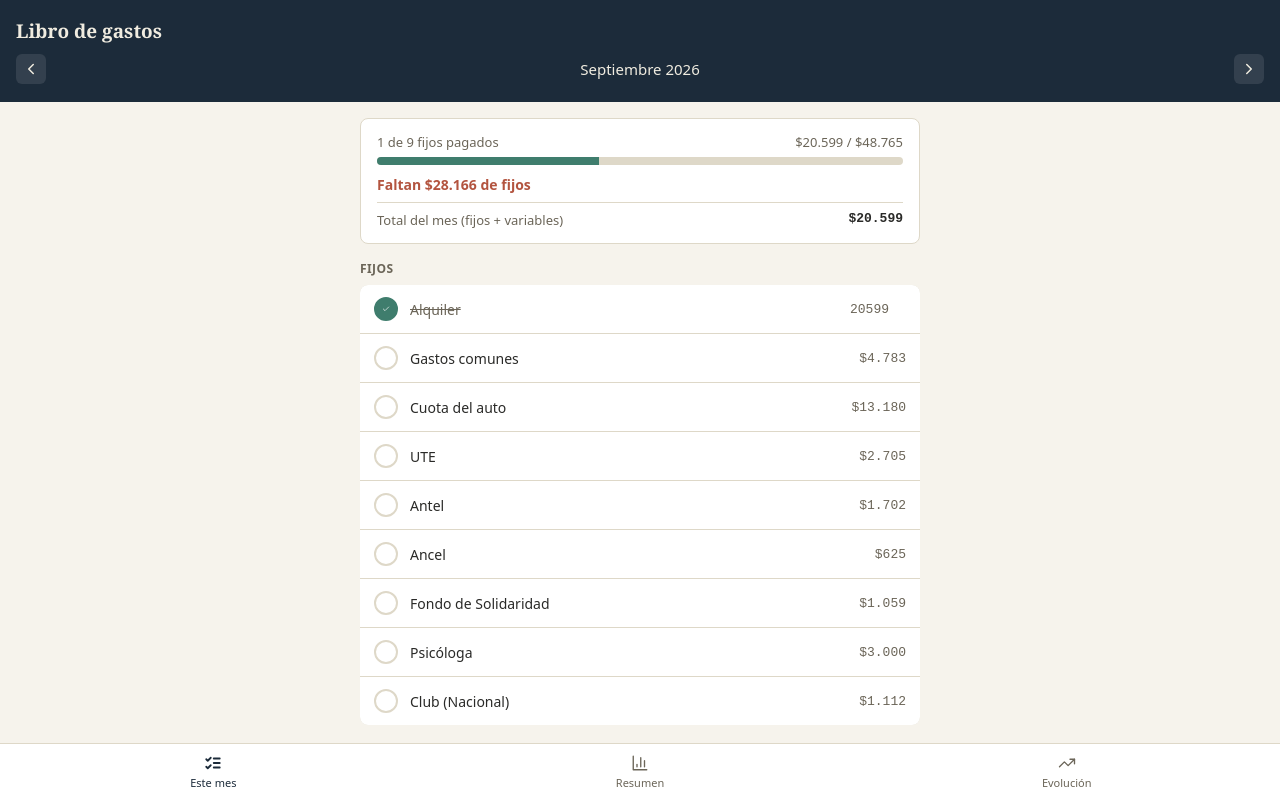
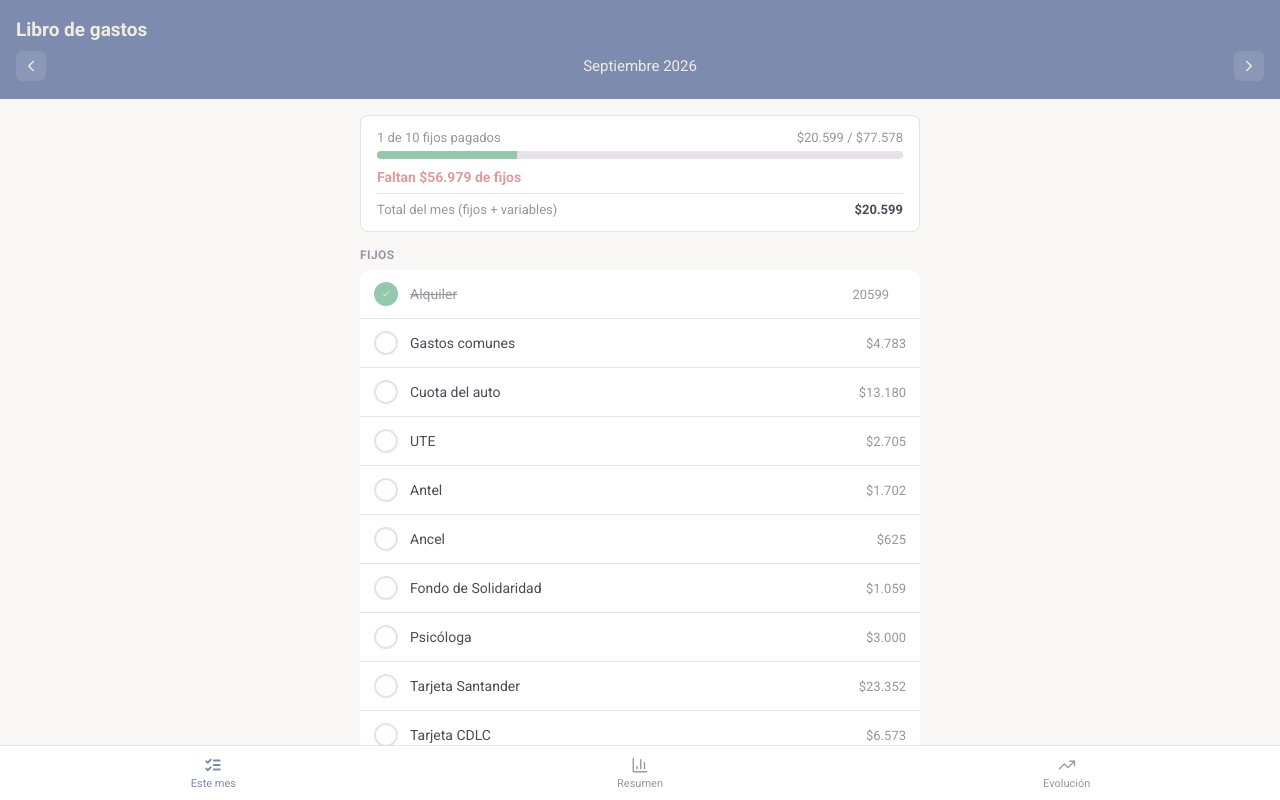
Before and after one commit to gianfrancoganicoche/finanzas_personales, a React (Vite) app: page / in a window 1280 px wide. Both pictures are taken after a click on the button 386 px from the left and 309 px from the top of the page. Shown: the top 800 px of the page. Built offline with nearby package versions, Linux system fonts and the light colour scheme.

Commit message:
Add files via upload

```diff
--- a/src/App.jsx
+++ b/src/App.jsx
@@ -25,16 +25,18 @@ const storageAdapter = {
   },
 };
 
-// ---------- constantes visuales ----------
-const INK = "#1c2b3a";
-const PAPER = "#f6f3ec";
-const LINE_C = "#ded8c8";
-const RUST = "#b3543f";
-const TEAL = "#3f7d6d";
-const AMBER = "#b8862f";
-const MUTED = "#6b6558";
-const TEXT = "#2a2a28";
-const PALETTE = ["#3f7d6d", "#b3543f", "#4a6fa5", "#b8862f", "#7a5c8e", "#5f8a3f", "#a34d6e", "#3f8a8a"];
+// ---------- constantes visuales (paleta pastel) ----------
+const INK = "#7d8cae";       // header: azul pastel apagado
+const PAPER = "#faf8f6";     // fondo general
+const LINE_C = "#e7e1e8";    // bordes suaves
+const RUST = "#e29a9a";      // negativo / por encima del presupuesto
+const TEAL = "#95c9ac";      // positivo / al día
+const AMBER = "#e9c896";
+const MUTED = "#9b94a3";
+const TEXT = "#4e4a57";
+const PALETTE = ["#95c9ac", "#e29a9a", "#a9c0e4", "#e9c896", "#c6a9db", "#a9dbc6", "#e4a9c0", "#a9d3db"];
+
+const FONT_UI = "'Roboto', -apple-system, sans-serif";
 
 const MESES = ["Enero","Febrero","Marzo","Abril","Mayo","Junio","Julio","Agosto","Septiembre","Octubre","Noviembre","Diciembre"];
 const MESES_CORTO = ["Ene","Feb","Mar","Abr","May","Jun","Jul","Ago","Sep","Oct","Nov","Dic"];
@@ -72,11 +74,42 @@ const DEFAULT_CONCEPTS = [
   { id: "c6", name: "Ancel", type: "fijo", defaultAmount: 625 },
   { id: "c7", name: "Fondo de Solidaridad", type: "fijo", defaultAmount: 1059 },
   { id: "c8", name: "Psicóloga", type: "fijo", defaultAmount: 3000 },
-  { id: "c9", name: "Club (Nacional)", type: "fijo", defaultAmount: 1112 },
+  { id: "c10", name: "Tarjeta Santander", type: "fijo", defaultAmount: 23352 },
+  { id: "c11", name: "Tarjeta CDLC", type: "fijo", defaultAmount: 6573 },
   { id: "v1", name: "Nafta", type: "variable" },
   { id: "v2", name: "Delivery", type: "variable" },
   { id: "v3", name: "Supermercado", type: "variable" },
   { id: "v4", name: "Bares/Restoranes", type: "variable" },
+];
+
+// ---------- datos de agosto 2026, ya cargados con lo que confirmamos en la conversación ----------
+const DEFAULT_ENTRIES = [
+  // fijos de agosto
+  { id: "seed1", conceptId: "c1", month: "2026-08", amount: 24837.90, paid: true },
+  { id: "seed2", conceptId: "c2", month: "2026-08", amount: 4783.00, paid: true },
+  { id: "seed3", conceptId: "c3", month: "2026-08", amount: 13167.36, paid: true },
+  { id: "seed4", conceptId: "c4", month: "2026-08", amount: 2705.05, paid: true },
+  { id: "seed5", conceptId: "c5", month: "2026-08", amount: 1701.64, paid: true },
+  { id: "seed6", conceptId: "c6", month: "2026-08", amount: 624.59, paid: true },
+  { id: "seed7", conceptId: "c7", month: "2026-08", amount: 1059.00, paid: true },
+  { id: "seed8", conceptId: "c8", month: "2026-08", amount: 3000.00, paid: true },
+  { id: "seed9", conceptId: "c10", month: "2026-08", amount: 23351.84, paid: true },
+  { id: "seed10", conceptId: "c11", month: "2026-08", amount: 6573.00, paid: true },
+  // supermercado
+  { id: "seed11", conceptId: "v3", month: "2026-08", amount: 283.28, date: "2026-08-27", note: "Tienda Inglesa" },
+  { id: "seed12", conceptId: "v3", month: "2026-08", amount: 690.48, date: "2026-08-20", note: "Geant" },
+  { id: "seed13", conceptId: "v3", month: "2026-08", amount: 470.95, date: "2026-08-17", note: "Tienda Inglesa" },
+  { id: "seed14", conceptId: "v3", month: "2026-08", amount: 1274.40, date: "2026-08-17", note: "Macromercado" },
+  { id: "seed15", conceptId: "v3", month: "2026-08", amount: 59.02, date: "2026-08-12", note: "Tienda Inglesa" },
+  { id: "seed16", conceptId: "v3", month: "2026-08", amount: 188.92, date: "2026-08-03", note: "Macromercado" },
+  { id: "seed17", conceptId: "v3", month: "2026-08", amount: 419.00, date: "2026-08-18", note: "Tienda Inglesa (tarjeta)" },
+  // bares/restoranes
+  { id: "seed18", conceptId: "v4", month: "2026-08", amount: 305.00, date: "2026-08-21", note: "Carmesi" },
+  { id: "seed19", conceptId: "v4", month: "2026-08", amount: 200.00, date: "2026-08-19", note: "Carmesi" },
+  { id: "seed20", conceptId: "v4", month: "2026-08", amount: 370.49, date: "2026-08-17", note: "Jackson Bar" },
+  { id: "seed21", conceptId: "v4", month: "2026-08", amount: 1118.85, date: "2026-08-15", note: "Jackson Bar (tarjeta)" },
+  // delivery
+  { id: "seed22", conceptId: "v2", month: "2026-08", amount: 727.09, date: "2026-08-08", note: "Empanadas Calentitas" },
 ];
 
 let uid = 1;
@@ -86,9 +119,20 @@ export default function App() {
   const [loaded, setLoaded] = useState(false);
   const [tab, setTab] = useState("mes");
   const [concepts, setConcepts] = useState(DEFAULT_CONCEPTS);
-  const [entries, setEntries] = useState([]); // {id, conceptId, month, amount, date, paid}
+  const [entries, setEntries] = useState(DEFAULT_ENTRIES);
   const [month, setMonth] = useState(monthKeyNow());
   const [editingConcepts, setEditingConcepts] = useState(false);
+
+  useEffect(() => {
+    const id = "roboto-font-link";
+    if (!document.getElementById(id)) {
+      const link = document.createElement("link");
+      link.id = id;
+      link.rel = "stylesheet";
+      link.href = "https://fonts.googleapis.com/css2?family=Roboto:wght@400;500;700&display=swap";
+      document.head.appendChild(link);
+    }
+  }, []);
 
   useEffect(() => {
     (async () => {
@@ -178,10 +222,10 @@ export default function App() {
   }
 
   return (
-    <div style={{ minHeight: "100vh", background: PAPER, fontFamily: "'Iowan Old Style', Georgia, serif", color: TEXT, paddingBottom: 70 }}>
+    <div style={{ minHeight: "100vh", background: PAPER, fontFamily: FONT_UI, color: TEXT, paddingBottom: 70 }}>
       <header style={{ background: INK, color: "#f0ece0", padding: "18px 16px" }}>
         <div style={{ fontSize: 19, fontWeight: 600 }}>Libro de gastos</div>
-        <div style={{ display: "flex", alignItems: "center", justifyContent: "space-between", marginTop: 10, fontFamily: "system-ui, sans-serif" }}>
+        <div style={{ display: "flex", alignItems: "center", justifyContent: "space-between", marginTop: 10, fontFamily: FONT_UI }}>
           <button onClick={() => setMonth((m) => shiftMonth(m, -1))} style={navBtn}><ChevronLeft size={18} /></button>
           <div style={{ fontSize: 15 }}>{monthLabel(month)}</div>
           <button onClick={() => setMonth((m) => shiftMonth(m, 1))} style={navBtn}><ChevronRight size={18} /></button>
@@ -219,7 +263,7 @@ export default function App() {
             onClick={() => setTab(id)}
             style={{
               flex: 1, padding: "10px 4px", border: "none", background: "transparent",
-              color: tab === id ? INK : MUTED, fontFamily: "system-ui, sans-serif",
+              color: tab === id ? INK : MUTED, fontFamily: FONT_UI,
               fontSize: 11, display: "flex", flexDirection: "column", alignItems: "center", gap: 3, cursor: "pointer",
             }}
           >
@@ -243,7 +287,7 @@ function MesTab({
 
   return (
     <div>
-      <div style={{ background: "#fff", border: `1px solid ${LINE_C}`, borderRadius: 8, padding: "14px 16px", marginBottom: 16, fontFamily: "system-ui, sans-serif" }}>
+      <div style={{ background: "#fff", border: `1px solid ${LINE_C}`, borderRadius: 8, padding: "14px 16px", marginBottom: 16, fontFamily: FONT_UI }}>
         <div style={{ display: "flex", justifyContent: "space-between", fontSize: 13, color: MUTED, marginBottom: 6 }}>
           <span>{countFijosPagados} de {fijos.length} fijos pagados</span>
           <span>{money(fijosTotalMes)} / {money(fijosPresupuestado)}</span>
@@ -256,7 +300,7 @@ function MesTab({
         </div>
         <div style={{ marginTop: 8, paddingTop: 8, borderTop: `1px solid ${LINE_C}`, display: "flex", justifyContent: "space-between", fontSize: 13, color: MUTED }}>
           <span>Total del mes (fijos + variables)</span>
-          <span style={{ fontFamily: "ui-monospace, monospace", color: TEXT, fontWeight: 600 }}>{money(totalMes)}</span>
+          <span style={{ fontFamily: FONT_UI, color: TEXT, fontWeight: 600 }}>{money(totalMes)}</span>
         </div>
       </div>
 
@@ -273,12 +317,12 @@ function MesTab({
               {editingConcepts ? (
                 <>
                   <input value={c.name} onChange={(e) => updateConcept(c.id, "name", e.target.value)} style={inputSm} />
-                  <input type="number" value={c.defaultAmount} onChange={(e) => updateConcept(c.id, "defaultAmount", e.target.value)} style={{ ...inputSm, width: 80, textAlign: "right", fontFamily: "ui-monospace, monospace" }} />
+                  <input type="number" value={c.defaultAmount} onChange={(e) => updateConcept(c.id, "defaultAmount", e.target.value)} style={{ ...inputSm, width: 80, textAlign: "right", fontFamily: FONT_UI }} />
                   <button onClick={() => removeConcept(c.id)} style={iconBtn}><X size={16} color={MUTED} /></button>
                 </>
               ) : (
                 <>
-                  <div style={{ flex: 1, fontFamily: "system-ui, sans-serif", fontSize: 14, textDecoration: checked ? "line-through" : "none", color: checked ? MUTED : TEXT }}>
+                  <div style={{ flex: 1, fontFamily: FONT_UI, fontSize: 14, textDecoration: checked ? "line-through" : "none", color: checked ? MUTED : TEXT }}>
                     {c.name}
                   </div>
                   {checked ? (
@@ -286,10 +330,10 @@ function MesTab({
                       type="number"
                       value={entry.amount}
                       onChange={(e) => updateFijoAmount(c, e.target.value)}
-                      style={{ width: 76, border: "none", background: "transparent", fontFamily: "ui-monospace, monospace", fontSize: 13, textAlign: "right", color: MUTED }}
+                      style={{ width: 76, border: "none", background: "transparent", fontFamily: FONT_UI, fontSize: 13, textAlign: "right", color: MUTED }}
                     />
                   ) : (
-                    <div style={{ fontFamily: "ui-monospace, monospace", fontSize: 13, color: MUTED }}>{money(c.defaultAmount)}</div>
+                    <div style={{ fontFamily: FONT_UI, fontSize: 13, color: MUTED }}>{money(c.defaultAmount)}</div>
                   )}
                 </>
               )}
@@ -308,22 +352,22 @@ function MesTab({
             <div key={c.id} style={{ background: "#fff", border: `1px solid ${LINE_C}`, borderRadius: 8, overflow: "hidden" }}>
               <button
                 onClick={() => setExpandedVar(isOpen ? null : c.id)}
-                style={{ width: "100%", padding: "12px 14px", display: "flex", justifyContent: "space-between", alignItems: "center", border: "none", background: "transparent", cursor: "pointer", fontFamily: "system-ui, sans-serif" }}
+                style={{ width: "100%", padding: "12px 14px", display: "flex", justifyContent: "space-between", alignItems: "center", border: "none", background: "transparent", cursor: "pointer", fontFamily: FONT_UI }}
               >
                 <div style={{ display: "flex", alignItems: "center", gap: 8 }}>
                   {isOpen ? <ChevronUp size={15} color={MUTED} /> : <ChevronDown size={15} color={MUTED} />}
                   <span style={{ fontSize: 14, color: TEXT }}>{c.name}</span>
                   <span style={{ fontSize: 11, color: MUTED }}>({items.length})</span>
                 </div>
-                <span style={{ fontFamily: "ui-monospace, monospace", fontSize: 14, fontWeight: 600 }}>{money(subtotal)}</span>
+                <span style={{ fontFamily: FONT_UI, fontSize: 14, fontWeight: 600 }}>{money(subtotal)}</span>
               </button>
               {isOpen && (
                 <div style={{ borderTop: `1px solid ${LINE_C}`, padding: "8px 14px 12px" }}>
                   {items.map((e) => (
-                    <div key={e.id} style={{ display: "flex", justifyContent: "space-between", alignItems: "center", padding: "5px 0", fontFamily: "system-ui, sans-serif", fontSize: 13 }}>
+                    <div key={e.id} style={{ display: "flex", justifyContent: "space-between", alignItems: "center", padding: "5px 0", fontFamily: FONT_UI, fontSize: 13 }}>
                       <span style={{ color: MUTED }}>{e.date || "—"} {e.note && `· ${e.note}`}</span>
                       <div style={{ display: "flex", alignItems: "center", gap: 8 }}>
-                        <span style={{ fontFamily: "ui-monospace, monospace" }}>{money(e.amount)}</span>
+                        <span style={{ fontFamily: FONT_UI }}>{money(e.amount)}</span>
                         <button onClick={() => removeEntry(e.id)} style={iconBtn}><X size={13} color={MUTED} /></button>
                       </div>
                     </div>
@@ -404,31 +448,31 @@ function ResumenTab({ concepts, entries, month }) {
 
   return (
     <div>
-      <div style={{ fontFamily: "system-ui, sans-serif", fontSize: 13, color: MUTED, marginBottom: 12 }}>
+      <div style={{ fontFamily: FONT_UI, fontSize: 13, color: MUTED, marginBottom: 12 }}>
         Comparando {monthLabel(month)} contra {monthLabel(prevMonth)}
       </div>
 
       <div style={{ background: INK, borderRadius: 8, padding: "16px 18px", marginBottom: 16, color: "#f0ece0" }}>
-        <div style={{ fontFamily: "system-ui, sans-serif", fontSize: 12, color: "#b9c2cc" }}>Total del mes</div>
-        <div style={{ fontFamily: "ui-monospace, monospace", fontSize: 24, marginTop: 2 }}>{money(totalActual)}</div>
+        <div style={{ fontFamily: FONT_UI, fontSize: 12, color: "#b9c2cc" }}>Total del mes</div>
+        <div style={{ fontFamily: FONT_UI, fontSize: 24, marginTop: 2 }}>{money(totalActual)}</div>
         <DeltaTag delta={totalActual - totalAnterior} anterior={totalAnterior} />
       </div>
 
       <div style={{ display: "flex", flexDirection: "column", gap: 1, background: LINE_C, borderRadius: 8, overflow: "hidden" }}>
         {rows.sort((a, b) => b.actual - a.actual).map((r) => (
           <div key={r.id} style={{ background: "#fff", padding: "10px 14px", display: "flex", justifyContent: "space-between", alignItems: "center" }}>
-            <div style={{ fontFamily: "system-ui, sans-serif", fontSize: 13 }}>
+            <div style={{ fontFamily: FONT_UI, fontSize: 13 }}>
               {r.name}
               <span style={{ fontSize: 10, color: MUTED, marginLeft: 6 }}>{r.type === "fijo" ? "fijo" : "variable"}</span>
             </div>
             <div style={{ textAlign: "right" }}>
-              <div style={{ fontFamily: "ui-monospace, monospace", fontSize: 13 }}>{money(r.actual)}</div>
+              <div style={{ fontFamily: FONT_UI, fontSize: 13 }}>{money(r.actual)}</div>
               <DeltaTag delta={r.delta} anterior={r.anterior} small />
             </div>
           </div>
         ))}
         {rows.length === 0 && (
-          <div style={{ background: "#fff", padding: "30px 14px", textAlign: "center", color: MUTED, fontFamily: "system-ui, sans-serif", fontSize: 13 }}>
+          <div style={{ background: "#fff", padding: "30px 14px", textAlign: "center", color: MUTED, fontFamily: FONT_UI, fontSize: 13 }}>
             Sin movimientos cargados este mes.
           </div>
         )}
@@ -445,7 +489,7 @@ function DeltaTag({ delta, anterior, small }) {
   const color = flat ? MUTED : up ? RUST : TEAL;
   const Icon = flat ? Minus : up ? ArrowUp : ArrowDown;
   return (
-    <div style={{ display: "flex", alignItems: "center", gap: 3, justifyContent: small ? "flex-end" : "flex-start", fontFamily: "system-ui, sans-serif", fontSize: small ? 10 : 12, color: small ? color : "#dcd6c6", marginTop: small ? 1 : 6 }}>
+    <div style={{ display: "flex", alignItems: "center", gap: 3, justifyContent: small ? "flex-end" : "flex-start", fontFamily: FONT_UI, fontSize: small ? 10 : 12, color: small ? color : "#dcd6c6", marginTop: small ? 1 : 6 }}>
       <Icon size={small ? 10 : 13} color={color} />
       <span style={{ color }}>{money(Math.abs(delta))}{pct !== null && ` (${pct > 0 ? "+" : ""}${pct}%)`}</span>
     </div>
@@ -489,7 +533,7 @@ function EvolucionTab({ concepts, entries }) {
 
   if (monthKeys.length < 2) {
     return (
-      <div style={{ textAlign: "center", color: MUTED, fontFamily: "system-ui, sans-serif", fontSize: 14, padding: "40px 20px" }}>
+      <div style={{ textAlign: "center", color: MUTED, fontFamily: FONT_UI, fontSize: 14, padding: "40px 20px" }}>
         Necesitás al menos 2 meses cargados para ver la evolución. Seguí registrando y volvé por acá.
       </div>
     );
@@ -502,9 +546,9 @@ function EvolucionTab({ concepts, entries }) {
         <ResponsiveContainer width="100%" height="100%">
           <LineChart data={chartData} margin={{ left: 4, right: 12, top: 8, bottom: 4 }}>
             <CartesianGrid strokeDasharray="3 3" stroke={LINE_C} />
-            <XAxis dataKey="mes" tick={{ fontSize: 10, fontFamily: "system-ui, sans-serif" }} />
-            <YAxis tick={{ fontSize: 10, fontFamily: "system-ui, sans-serif" }} width={50} />
-            <Tooltip formatter={(v) => money(v)} contentStyle={{ fontFamily: "system-ui, sans-serif", fontSize: 12 }} />
+            <XAxis dataKey="mes" tick={{ fontSize: 10, fontFamily: FONT_UI }} />
+            <YAxis tick={{ fontSize: 10, fontFamily: FONT_UI }} width={50} />
+            <Tooltip formatter={(v) => money(v)} contentStyle={{ fontFamily: FONT_UI, fontSize: 12 }} />
             <Line type="monotone" dataKey="__total" name="Total" stroke={INK} strokeWidth={2} dot={{ r: 3 }} />
           </LineChart>
         </ResponsiveContainer>
@@ -532,10 +576,10 @@ function EvolucionTab({ concepts, entries }) {
         <ResponsiveContainer width="100%" height="100%">
           <LineChart data={chartData} margin={{ left: 4, right: 12, top: 8, bottom: 4 }}>
             <CartesianGrid strokeDasharray="3 3" stroke={LINE_C} />
-            <XAxis dataKey="mes" tick={{ fontSize: 10, fontFamily: "system-ui, sans-serif" }} />
-            <YAxis tick={{ fontSize: 10, fontFamily: "system-ui, sans-serif" }} width={50} />
-            <Tooltip formatter={(v) => money(v)} contentStyle={{ fontFamily: "system-ui, sans-serif", fontSize: 12 }} />
-            <Legend wrapperStyle={{ fontSize: 11, fontFamily: "system-ui, sans-serif" }} />
+            <XAxis dataKey="mes" tick={{ fontSize: 10, fontFamily: FONT_UI }} />
+            <YAxis tick={{ fontSize: 10, fontFamily: FONT_UI }} width={50} />
+            <Tooltip formatter={(v) => money(v)} contentStyle={{ fontFamily: FONT_UI, fontSize: 12 }} />
+            <Legend wrapperStyle={{ fontSize: 11, fontFamily: FONT_UI }} />
             {conceptsWithData.map((c, i) => (
               selected.includes(c.id) && (
                 <Line key={c.id} type="monotone" dataKey={c.name} stroke={PALETTE[i % PALETTE.length]} strokeWidth={2} dot={{ r: 2.5 }} />
@@ -550,14 +594,14 @@ function EvolucionTab({ concepts, entries }) {
 
 // ---------- piezas compartidas ----------
 function SectionTitle({ children }) {
-  return <div style={{ fontFamily: "system-ui, sans-serif", fontSize: 12, fontWeight: 600, color: MUTED, textTransform: "uppercase", letterSpacing: 0.4, marginBottom: 8 }}>{children}</div>;
+  return <div style={{ fontFamily: FONT_UI, fontSize: 12, fontWeight: 600, color: MUTED, textTransform: "uppercase", letterSpacing: 0.4, marginBottom: 8 }}>{children}</div>;
 }
 
-const shellLoading = { minHeight: "100vh", background: PAPER, display: "flex", alignItems: "center", justifyContent: "center", fontFamily: "Georgia, serif", color: MUTED };
+const shellLoading = { minHeight: "100vh", background: PAPER, display: "flex", alignItems: "center", justifyContent: "center", fontFamily: FONT_UI, color: MUTED };
 const navBtn = { border: "none", background: "rgba(255,255,255,0.1)", borderRadius: 6, padding: 6, color: "#f0ece0", cursor: "pointer", display: "flex" };
 const iconBtn = { border: "none", background: "transparent", cursor: "pointer", padding: 4, display: "flex", alignItems: "center" };
 const iconBtnFilled = { border: "none", background: INK, borderRadius: 6, cursor: "pointer", padding: "7px 9px", display: "flex", alignItems: "center" };
 const circleBtn = { width: 24, height: 24, borderRadius: "50%", border: "2px solid", display: "flex", alignItems: "center", justifyContent: "center", cursor: "pointer", flexShrink: 0 };
-const inputSm = { border: `1px solid ${LINE_C}`, borderRadius: 4, padding: "6px 8px", fontSize: 13, fontFamily: "system-ui, sans-serif" };
-const editBtn = { width: "100%", padding: "10px", background: "transparent", border: `1px solid ${LINE_C}`, borderRadius: 6, fontSize: 13, fontFamily: "system-ui, sans-serif", color: TEXT, display: "flex", alignItems: "center", justifyContent: "center", gap: 6, cursor: "pointer" };
-const chip = { display: "inline-flex", alignItems: "center", padding: "5px 10px", border: "1px solid", borderRadius: 14, fontSize: 12, fontFamily: "system-ui, sans-serif" };
+const inputSm = { border: `1px solid ${LINE_C}`, borderRadius: 4, padding: "6px 8px", fontSize: 13, fontFamily: FONT_UI };
+const editBtn = { width: "100%", padding: "10px", background: "transparent", border: `1px solid ${LINE_C}`, borderRadius: 6, fontSize: 13, fontFamily: FONT_UI, color: TEXT, display: "flex", alignItems: "center", justifyContent: "center", gap: 6, cursor: "pointer" };
+const chip = { display: "inline-flex", alignItems: "center", padding: "5px 10px", border: "1px solid", borderRadius: 14, fontSize: 12, fontFamily: FONT_UI };
```
